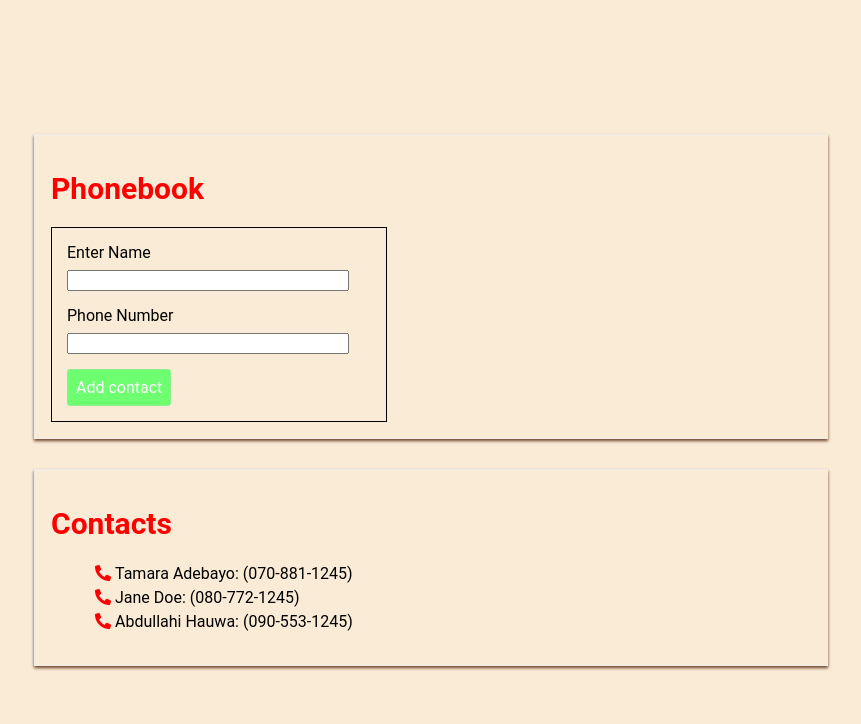
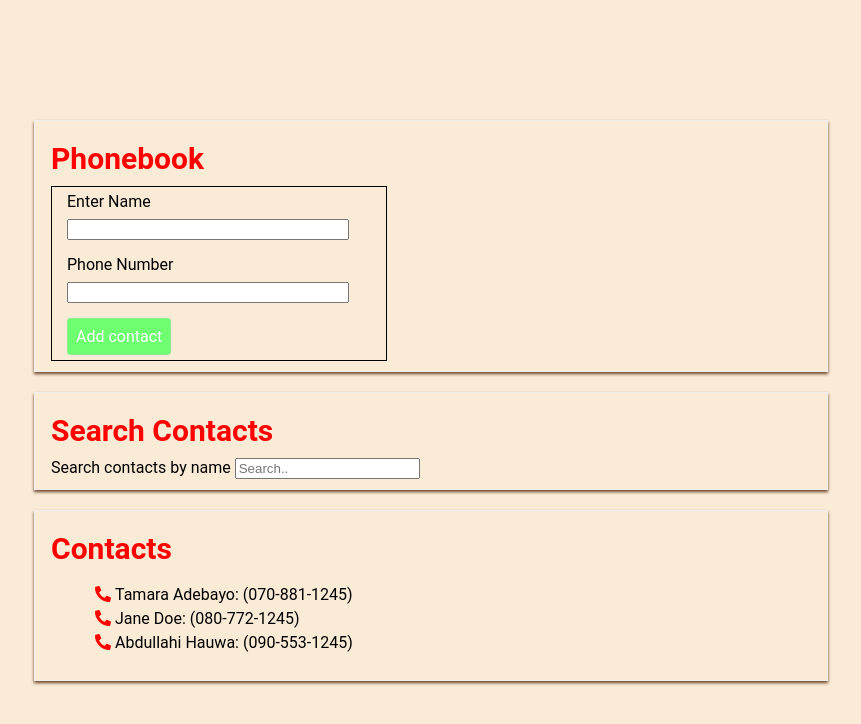
Before and after one commit to Jibril14/Phonebook-react-redux-toolkit-, a React (Create React App) app: page / in a window 1280 px wide. Shown: the top 724 px of the page, without its empty margins (209-1070 px from the left). Built offline with nearby package versions, Linux system fonts and the light colour scheme.

Commit message:
Add Filter & Adjust Styling

```diff
--- a/src/App.css
+++ b/src/App.css
@@ -22,7 +22,6 @@ body{
   flex-direction: column;
   align-items: center;
   justify-content: center;
-  height: 100vh;
-  overflow: hidden;
+  min-height: 100vh;
   margin: 0;
 }
--- a/src/App.js
+++ b/src/App.js
@@ -4,6 +4,7 @@ import Section from "./components/Section";
 import Form from "./components/Form";
 import Contacts from "./components/Contacts";
 import { nanoid } from "nanoid";
+import Filter from "./components/Filter";
 
 class App extends Component {
     state = {
@@ -13,9 +14,11 @@ class App extends Component {
             { id: nanoid(5), name: "Abdullahi Hauwa", number: "090-553-1245" }
         ],
         name: "",
-        number: ""
+        number: "",
+        filter: ""
     };
 
+    // onChange Handler
     AddInputToState = (e) => {
         let name = e.target.name;
         let number = e.target.number;
@@ -29,6 +32,7 @@ class App extends Component {
         });
     };
 
+    // onClick Handler
     AddStateInputToContact = (e) => {
         e.preventDefault();
 
@@ -43,12 +47,11 @@ class App extends Component {
             ]
         }));
 
-        // this.setState((state) => ({ name: "", number: "" }));
-        //e.target.previousSibling.value = "";
+        this.setState(() => ({ name: "", number: "" }));
+        e.target.closest("form").reset();
+    };
 
-        e.target.closest("form").reset();
-        //console.log("form?", e.target.closest("form"));
-    };
+    inPutSearchHandler = () => {};
 
     render() {
         return (
@@ -59,6 +62,9 @@ class App extends Component {
                         Changed={this.AddInputToState}
                     />
                 </Section>
+                <Section title="Search Contacts">
+                    <Filter Changed={this.inPutSearchHandler} />
+                </Section>
                 <Section title="Contacts">
                     <Contacts contacts={this.state.contacts} />
                 </Section>
--- /dev/null
+++ b/src/components/Filter.js
@@ -0,0 +1,20 @@
+import { nanoid } from "nanoid";
+
+const Filter = ({ Changed }) => {
+    const loginInputId = nanoid();
+
+    return (
+        <>
+            <label htmlFor={loginInputId}>Search contacts by name </label>
+            <input
+                type="text"
+                name="filter"
+                placeholder="Search.."
+                id={loginInputId}
+                onChange={Changed}
+            />
+        </>
+    );
+};
+
+export default Filter;
--- a/src/components/Form.js
+++ b/src/components/Form.js
@@ -45,7 +45,7 @@ Form.propsType = {
 
 const HtmlForm = styled.form`
     border: 1px solid black;
-    padding: 15px;
+    padding: 5px 15px;
     width: 40%;
 
     @media (max-width: 760px) {
--- a/src/components/Section.js
+++ b/src/components/Section.js
@@ -21,15 +21,16 @@ const H1 = styled.h1`
     font-size: 30px;
     font-weight: bold;
     color: red;
+    margin: 10px 0;
 `;
 
 const StyleDiv = styled.div`
     width: 760px;
     max-width: 760px;
-    margin: 30px auto;
+    margin: 20px auto;
     border: 1px solid #eee;
     box-shadow: 0 2px 3px #6b4226;
-    padding: 16px;
+    padding: 10px 16px;
 
     @media (max-width: 760px) {
         width: 100%;
```
